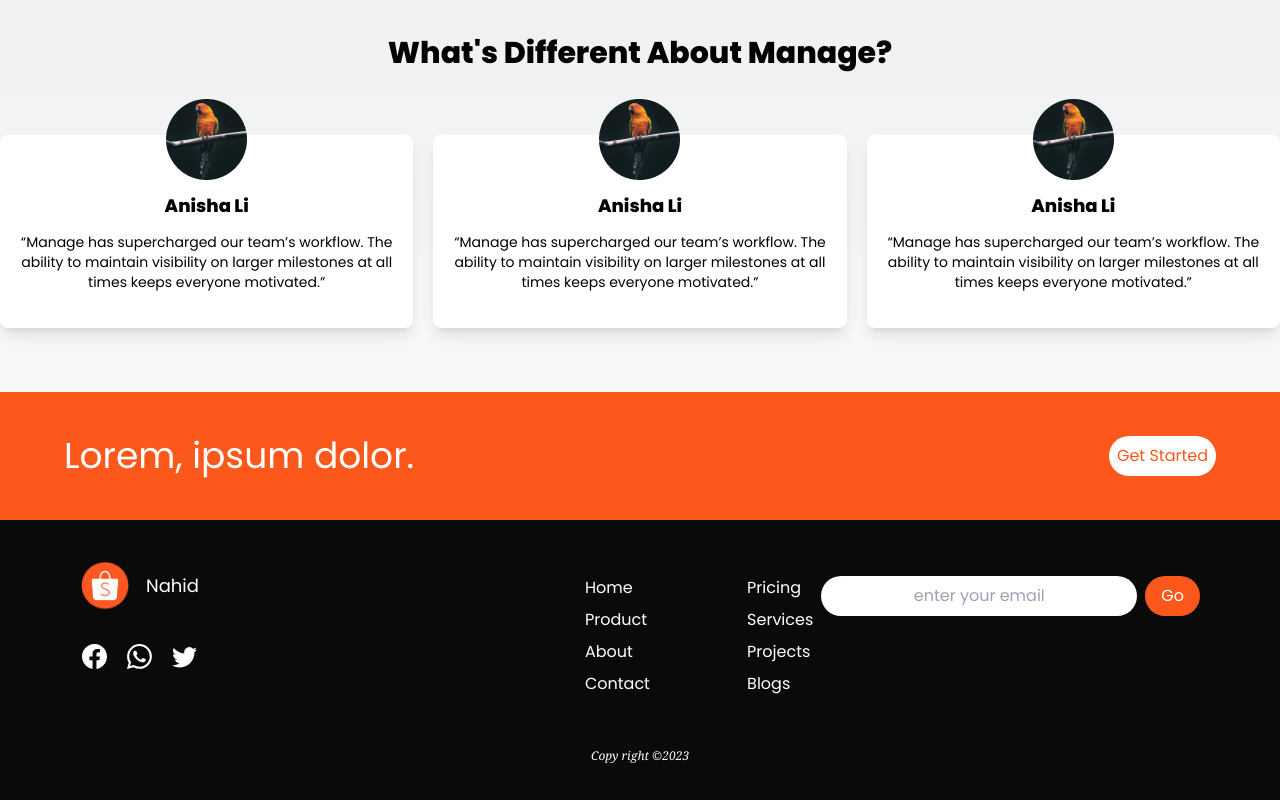
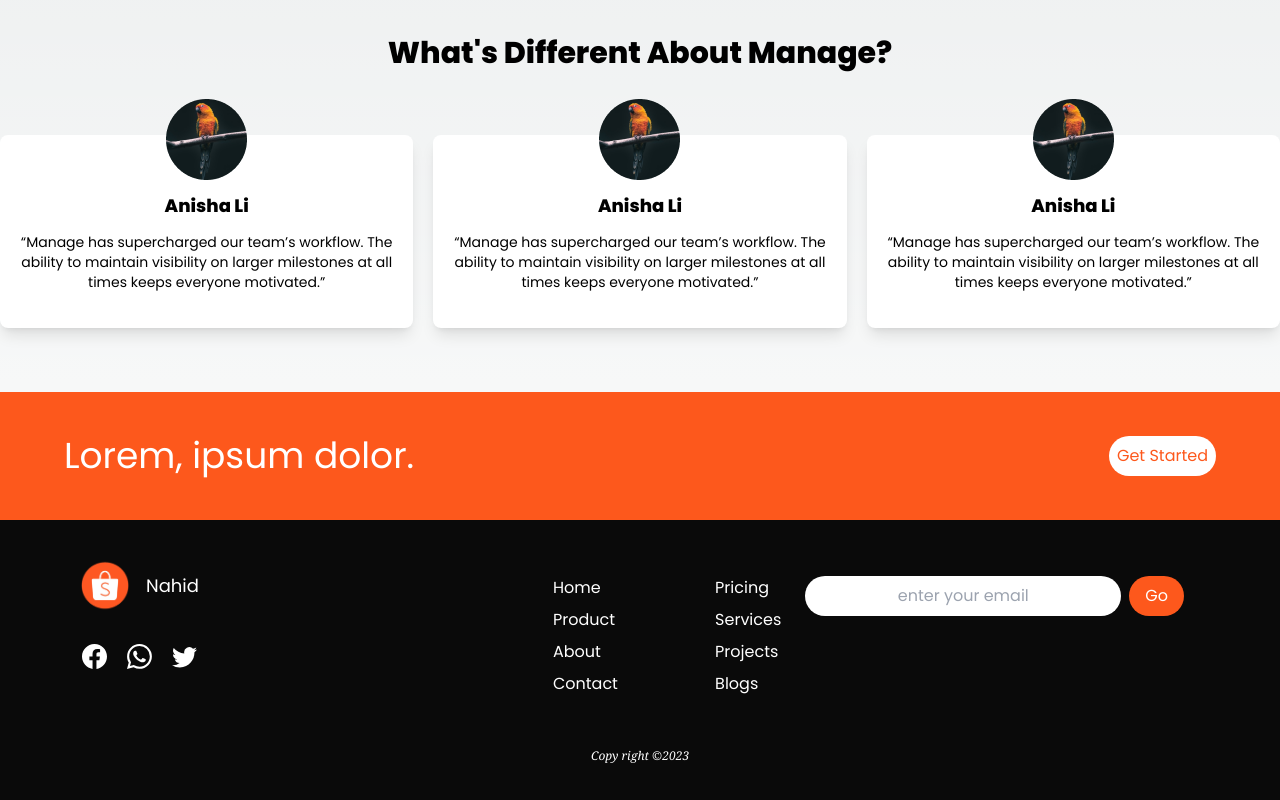
Before and after one commit to nahidbd11/nextjs_tailwind, a Next.js app: page / in a window 1280 px wide. Shown: the part 1338-2138 px from the top of the page. Built offline with nearby package versions, Linux system fonts and the light colour scheme.

Commit message:
modified

```diff
--- a/app/components/Footer.jsx
+++ b/app/components/Footer.jsx
@@ -21,7 +21,7 @@
               <li>blogs</li>
             </ul>
           </div>
-          <div className="flex gap-x-2 ">
+          <div className="flex gap-x-2 px-4 justify-center">
             <input
               className="rounded-full focus:outline-none   text-center text-black py-2 "
               placeholder="enter your email"
```
